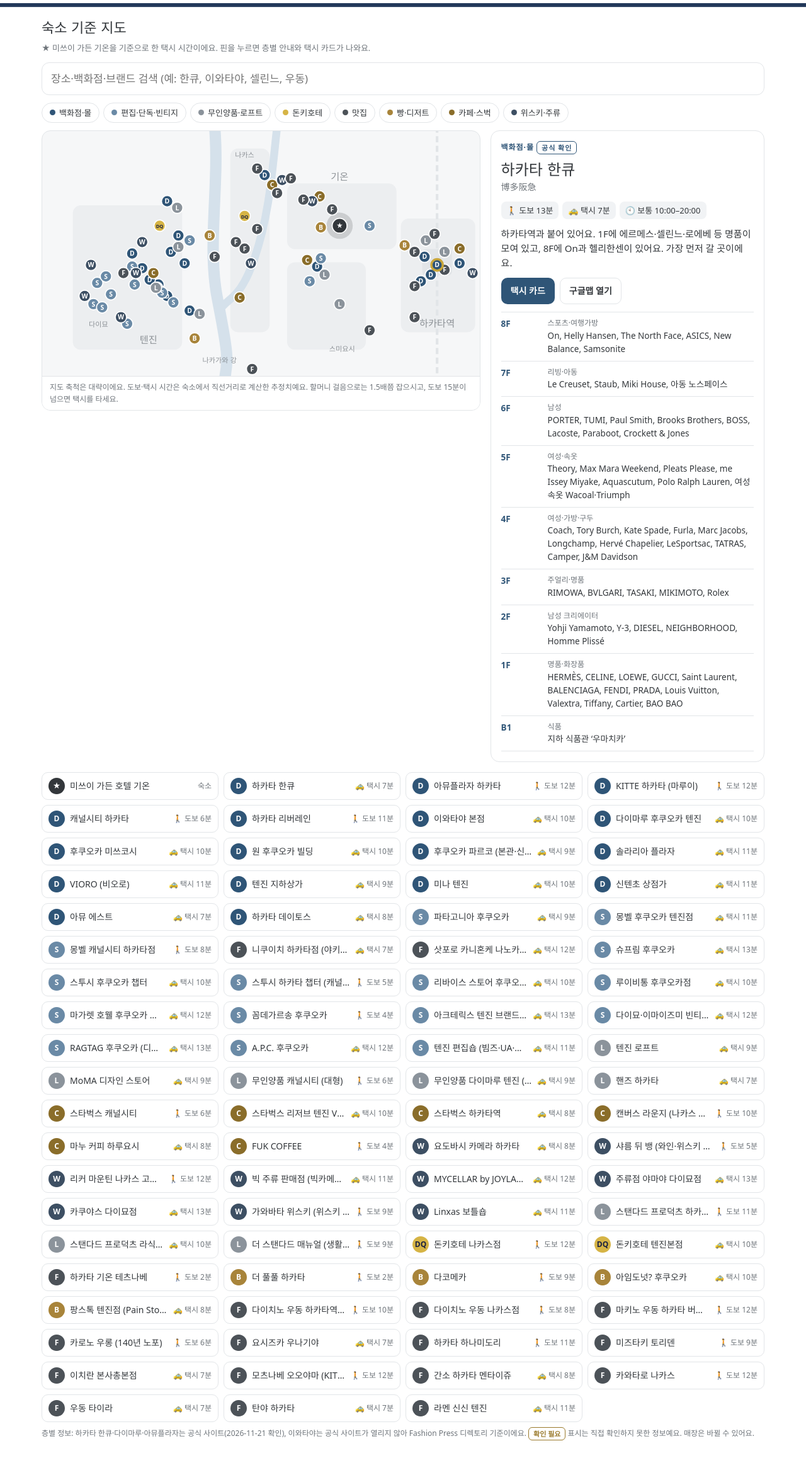
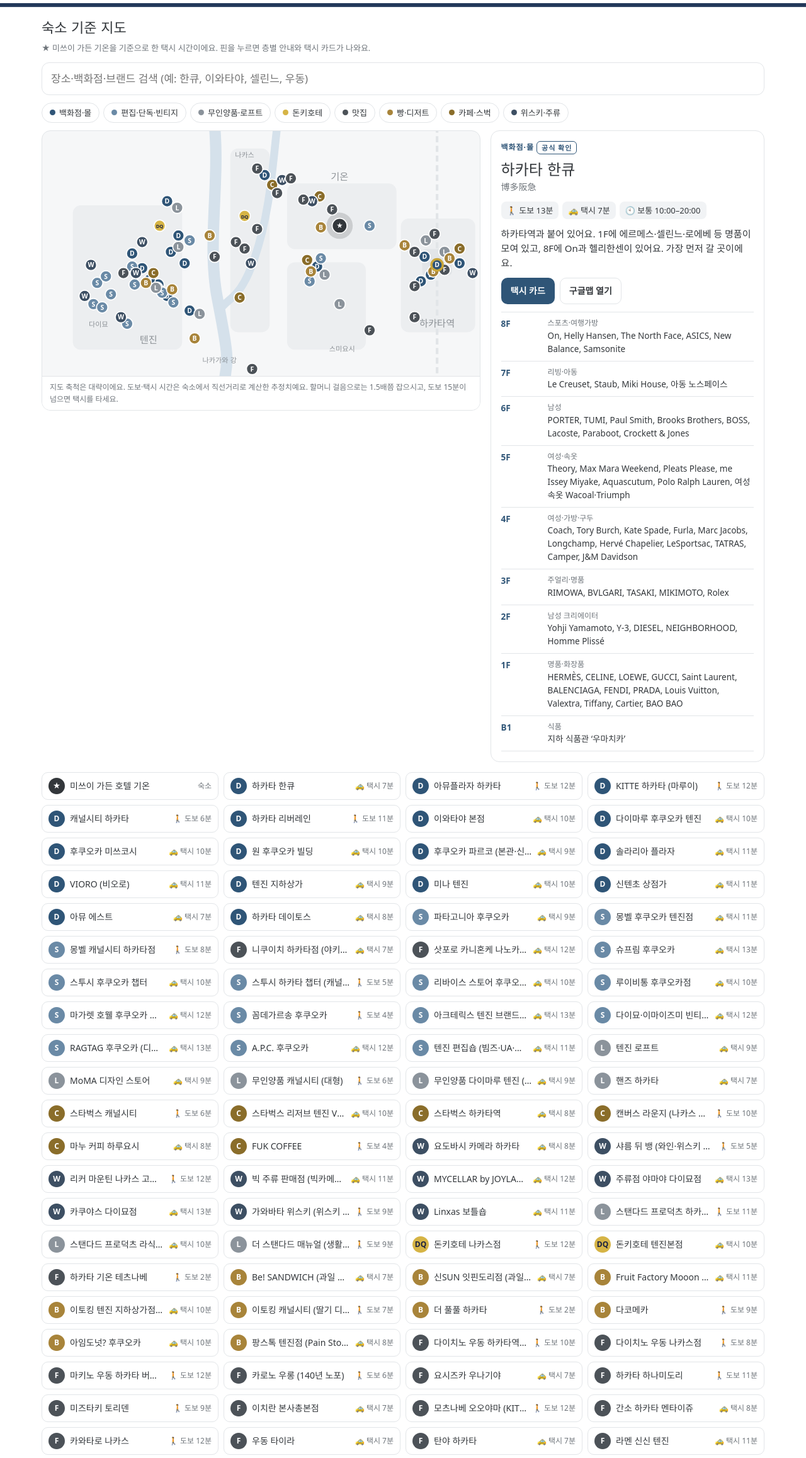
Before and after one commit to Joonchan00/fukuoka-travel, a plain HTML site: page index.html in a window 1280 px wide. Shown: the part 55-2370 px from the top of the page at 63% size. Drawn offline with Linux system fonts and the light colour scheme; a web font is replaced by a local one.

Commit message:
Add fruit sando and strawberry dessert spots, SUBU note
Co-Authored-By: Claude Opus 5.5 <noreply@anthropic.com>

```diff
--- a/index.html
+++ b/index.html
@@ -216,6 +216,7 @@ footer{color:var(--muted);font-size:12px;padding-block:8px 24px}
         <li><b>위스키:</b> 야마자키, 하쿠슈, 히비키 같은 인기 일본 위스키는 매장마다 들어오는 날이 다르고 1인당 1병으로 제한하는 곳이 많아요. 4명이 같이 가면 유리해요. 돈키호테와 백화점 지하 주류 코너도 둘러보세요. 한국 입국 시 술은 1인당 2병(합계 2L, 400달러 이하)까지 면세예요.</li>
         <li><b>우동집:</b> 로컬 우동집은 식권 자판기나 현금 결제만 받는 곳이 많아요. 동전과 1,000엔짜리 지폐를 챙기세요.</li>
         <li><b>할머니 속옷:</b> 백화점 여성 속옷 매장(미쓰코시 5F, 이와타야 본관 3F, 한큐 5F, 다이마루 본관 3F)에서 Wacoal 같은 일본 브랜드를 직원이 직접 맞춰줘요. 「祖母用の、着脱しやすくて楽な肌着を探しています」(할머니용으로 입고 벗기 편한 속옷을 찾아요)라고 보여주세요. 미쓰코시 5F에는 간병용품도 있어요.</li>
+        <li><b>SUBU (겨울 샌들):</b> 패딩처럼 푹신한 일본 겨울 샌들 브랜드예요. 올해 10주년 컬렉션은 9,900~14,300엔이에요. 텐진 팝업 매장은 11/3~11/8에 끝났고, 후쿠오카에서 상설로 파는 매장은 확인하지 못했어요. 파르코나 아뮤플라자의 편집숍·신발 매장에서 「SUBUはありますか？」라고 물어보세요.</li>
         <li>택시 탈 때는 장소 카드의 <b>택시 카드</b> 버튼을 눌러 기사님께 화면을 보여주세요. 숙소로 돌아갈 때는 ★ 숙소 핀을 누르면 돼요.</li>
         <li>다이마루 본관 2F 이상은 19시, 이와타야와 다른 백화점은 대개 20시에 문을 닫아요. 명품 쇼핑은 낮 시간에 하세요.</li>
       </ul>
@@ -344,6 +345,11 @@ const P=[
  {id:"donki-nakasu",cat:"donki",ko:"돈키호테 나카스점",ja:"ドン・キホーテ 中洲店",addr:"福岡市博多区中洲",lat:33.5928,lng:130.4052,taxi:"택시 5분",hours:"24시간",verified:false,desc:"숙소에서 제일 가까운 돈키호테예요. 저녁 먹고 들르기 좋아요."},
  {id:"donki-tenjin",cat:"donki",ko:"돈키호테 텐진본점",ja:"ドン・キホーテ 天神本店",addr:"福岡市中央区天神3丁目",lat:33.5922,lng:130.3984,taxi:"택시 10분",hours:"확인 필요",verified:false,desc:"텐진 쇼핑하는 날 같이 들르면 돼요."},
  {id:"tetsunabe",cat:"food",ko:"하카타 기온 테츠나베",ja:"博多祇園鉄なべ",addr:"福岡市博多区祇園町2-20",lat:33.5932,lng:130.4122,taxi:"걸어서 3분",hours:"저녁 위주 (확인 필요)",desc:"철판에 구워 나오는 한입 교자예요. 숙소 바로 옆이라 도착한 날 저녁으로 딱이에요."},
+ {id:"besandwich",cat:"bakery",ko:"Be! SANDWICH (과일 산도)",ja:"Be! SANDWICH 博多阪急",addr:"博多阪急 B1F フードコート",lat:33.5894,lng:130.4203,hours:"한큐 영업시간 · 인기 과일은 일찍 품절",verified:true,desc:"하카타 한큐 지하 1층에 있는 과일 산도 가게예요. 딸기, 멜론, 귤 같은 제철 과일을 크게 넣어줘요. 인기 과일은 일찍 떨어지니 오전이나 점심 무렵에 가세요. 상대적으로 줄이 짧은 편이래요."},
+ {id:"shinsun",cat:"bakery",ko:"신SUN 잇핀도리점 (과일 산도)",ja:"新SUN いっぴん通り店",addr:"福岡市博多区博多駅中央街1-1 博多デイトス 1F いっぴん通り",lat:33.5902,lng:130.4216,hours:"확인 필요",verified:true,desc:"하카타역 데이토스 1층에 있는 과일 산도 전문점이에요. 과일을 아주 두툼하게 넣어줘요. 마지막 날 선물 쇼핑하면서 들르기 좋아요."},
+ {id:"mooon",cat:"bakery",ko:"Fruit Factory Mooon (과일 디저트)",ja:"Fruit Factory Mooon",addr:"ソラリアプラザ B2F",lat:33.5887,lng:130.3973,hours:"확인 필요",verified:false,desc:"솔라리아 플라자 지하 2층에 있는 과일 디저트 가게예요. 과일 산도와 파르페 종류가 있는 걸로 보이지만 메뉴는 확인하지 못했어요."},
+ {id:"itoking-tenjin",cat:"bakery",ko:"이토킹 텐진 지하상가점 (아마오우 딸기)",ja:"伊都きんぐ 天神地下街店",addr:"天神地下街 (西鉄福岡駅 三越口すぐ)",lat:33.5883,lng:130.3994,hours:"10:00–20:00",verified:true,desc:"후쿠오카 아마오우 딸기 디저트 가게예요. 11월 하순부터 딸기가 통째로 든 도라야키 '도라킹 나마(どらきんぐ生)'가 나와서 여행 기간과 딱 맞아요. 줄이 생기는 편이에요."},
+ {id:"itoking-canal",cat:"bakery",ko:"이토킹 캐널시티 (딸기 디저트·도라야키 카페)",ja:"伊都きんぐ キャナルシティ博多",addr:"キャナルシティ博多 B1F / 1F どら焼きカフェ",lat:33.5894,lng:130.4105,hours:"캐널시티 영업시간",verified:true,desc:"캐널시티 B1에 아마오우 딸기 디저트 매장, 1F에 도라야키 카페가 있어요. 숙소에서 걸어갈 수 있어요."},
  {id:"fullfull",cat:"bakery",ko:"더 풀풀 하카타",ja:"THE FULL FULL HAKATA",addr:"福岡市博多区祇園町9-3",lat:33.5921,lng:130.4113,taxi:"걸어서 2분",hours:"확인 필요 · 092-292-7838",verified:true,desc:"명란 바게트(明太フランス)가 유명한 빵집이에요. 숙소에서 걸어서 갈 수 있으니 아침에 가세요."},
  {id:"dacomecca",cat:"bakery",ko:"다코메카",ja:"DACOMECCA",addr:"福岡市博多区博多駅前1丁目",lat:33.5910,lng:130.4180,taxi:"택시 4분",hours:"아침 7시경부터 (확인 필요)",desc:"화려한 빵이 진열된 인기 빵집이에요. 아침 일찍 가면 덜 붐벼요."},
  {id:"imdonut",cat:"bakery",ko:"아임도넛? 후쿠오카",ja:"I'm donut ? 福岡店",addr:"福岡市中央区渡辺通5-24-30 東カン福岡第一ビル 1F",lat:33.5853,lng:130.4012,verified:true,hours:"확인 필요",desc:"생도넛으로 유명한 아맘다코탄 계열 가게예요. 텐진미나미역 근처에 있고 아침에도 줄이 길어요."},
@@ -422,6 +428,9 @@ const B=[
 ["MAMMUT","마무트 mammut",[["onebldg","4F"]]],
 ["KEEN","킨 keen",[["onebldg","4F KEEN GARAGE"]]],
 ["츠타야 서점","츠타야 tsutaya 서점 蔦屋",[["onebldg","4F (스타벅스 함께)"]]],
+["과일 산도 · フルーツサンド","과일산도 과일샌드 후르츠산도 fruitsando フルーツサンド 디저트",[["besandwich","한큐 B1"],["shinsun","데이토스 1F"],["mooon","솔라리아 B2 (확인 필요)"]]],
+["이토킹 · 아마오우 딸기","이토킹 이토킨구 딸기 아마오우 도라야키 itoking 伊都きんぐ 디저트",[["itoking-tenjin","텐진 지하상가"],["itoking-canal","캐널시티 B1·1F"]]],
+["SUBU (겨울 샌들)","스부 수부 털신 겨울샌들 subu",[["parco","상설 매장 확인 필요 · 편집숍에서 물어보기"],["amu","상설 매장 확인 필요"]]],
 ["Patagonia","파타고니아 파타 patagonia",[["patagonia","텐진 직영점"]]],
 ["mont-bell","몽벨 몽벨 montbell 몬벨",[["montbell-tenjin","텐진 (규슈 최대)"],["montbell-canal","캐널시티 사우스빌딩 2F"]]],
 ["HELLY HANSEN","헬리한센 hellyhansen",[["hankyu","8F"]]],
@@ -631,6 +640,7 @@ const DAYS=[
  {t:"1일차 · 도착 + 하카타역",d:"11/22 (일)",s:[
   ["10:50","인천 출발",null,"key"],["12:30","후쿠오카 공항 도착 → 공항에서 짐을 호텔로 보내기",null,"key"],
   ["13:30","하카타 한큐 구경 (손수건부터). 1F 명품·잡화, 4F 가방, 8F On·헬리한센",["hankyu"],"key"],
+  ["제안","한큐 지하 1층 Be! SANDWICH에서 과일 산도 (인기 과일은 일찍 품절)",["besandwich"]],
   ["제안","도착하고 늦은 점심은 하카타역 다이치노 우동 (우엉튀김 우동)",["daichi-eki"]],
   ["제안","시간이 남으면 바로 옆 아뮤플라자 3F 빔즈·십스나 데이토스 선물 매장",["amu","deitos"]],
   ["16:00","니쿠이치 하카타 줄서기 (17시 오픈)",["nikuichi"],"key"],
@@ -650,6 +660,7 @@ const DAYS=[
  {t:"4일차 · 귀국",d:"11/25 (수)",s:[
   ["오전","아임도넛 + 팡스톡(빵)",["imdonut","painstock"],"key"],
   ["체크아웃","짐은 호텔에 맡기기",["hotel"],"key"],
+  ["제안","데이토스 1층 신SUN 과일 산도도 같이 사기",["shinsun"]],
   ["제안","캐널시티(몽벨·스투시·무인양품) 또는 하카타 데이토스에서 마지막 선물·위스키",["canal","montbell-canal","deitos","yodobashi"]],
   ["제안","공항 가기 전 마지막 식사로 마키노 우동 (버스터미널 B1, 22:30까지)",["makino"]],
   ["제안","면세 환급 수속을 생각해서 출발 2시간 30분 전에는 공항에 도착하기",null],
```
